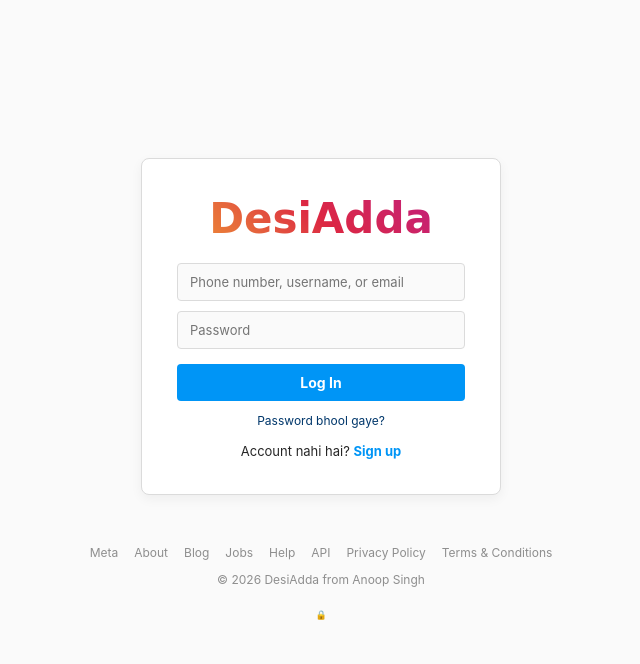
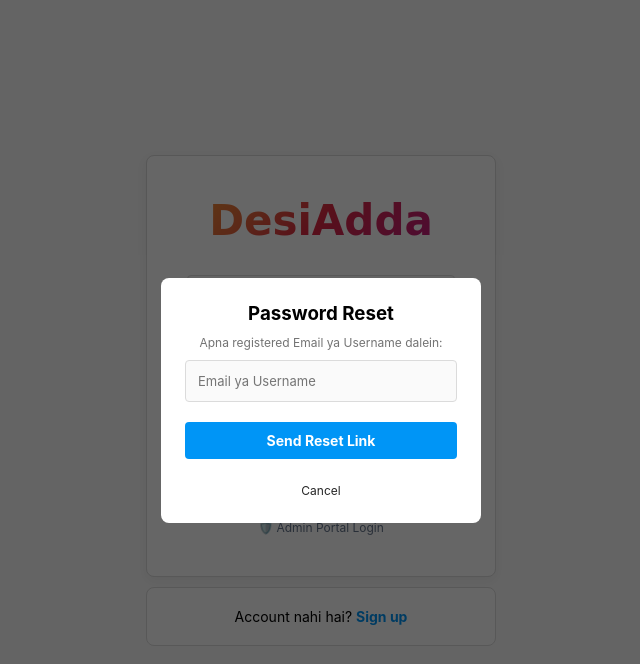
Before and after one commit to nanhe9141singh-coder/desiadda, a website: page login.html in a window 1280 px wide. Both pictures are taken after a click on the link "Password bhool gaye?". Shown: the whole page, without its empty margins (319-959 px from the left). Drawn offline with Linux system fonts and the light colour scheme.

Commit message:
Add files via upload

```diff
--- a/login.html
+++ b/login.html
@@ -3,83 +3,82 @@
 <head>
     <meta charset="UTF-8">
     <meta name="viewport" content="width=device-width, initial-scale=1.0">
-    <title>DesiAdda - Login & Signup</title>
+    <title>Login - DesiAdda</title>
     <style>
         * { margin: 0; padding: 0; box-sizing: border-box; font-family: -apple-system, BlinkMacSystemFont, "Segoe UI", Roboto, Arial, sans-serif; }
-        body { background-color: #fafafa; display: flex; justify-content: center; align-items: center; min-height: 100vh; flex-direction: column; }
+        body { background-color: #fafafa; display: flex; justify-content: center; align-items: center; height: 100vh; flex-direction: column; }
 
-        .login-card { background: #fff; border: 1px solid #dbdbdb; padding: 35px; width: 360px; text-align: center; border-radius: 8px; box-shadow: 0 4px 12px rgba(0,0,0,0.05); margin-bottom: 10px; }
-        .logo { font-family: 'Brush Script MT', cursive; font-size: 42px; margin-bottom: 20px; background: linear-gradient(45deg, #f09433, #e6683c, #dc2743, #cc2366, #bc1888); -webkit-background-clip: text; -webkit-text-fill-color: transparent; }
+        .login-card { background: #ffffff; border: 1px solid #dbdbdb; width: 350px; padding: 40px; text-align: center; border-radius: 8px; box-shadow: 0 4px 12px rgba(0,0,0,0.05); }
+        .logo { font-family: 'Brush Script MT', cursive; font-size: 42px; background: linear-gradient(135deg, #f09433, #e6683c, #dc2743, #cc2366, #bc1888); -webkit-background-clip: text; -webkit-text-fill-color: transparent; margin-bottom: 30px; font-weight: bold; }
 
-        input { width: 100%; padding: 10px 12px; margin-bottom: 10px; background: #fafafa; border: 1px solid #dbdbdb; border-radius: 4px; font-size: 13px; outline: none; }
-        .btn { width: 100%; background: #0095f6; color: white; border: none; padding: 10px; border-radius: 4px; font-weight: bold; cursor: pointer; margin-top: 5px; font-size: 14px; }
-        .btn:hover { background: #1877f2; }
+        input { width: 100%; padding: 12px; margin-bottom: 10px; background: #fafafa; border: 1px solid #dbdbdb; border-radius: 4px; font-size: 13px; outline: none; }
+        input:focus { border-color: #a8a8a8; }
 
-        .error-msg { color: #ed4956; font-size: 13px; margin-bottom: 10px; }
+        .login-btn { width: 100%; background: #0095f6; color: white; border: none; padding: 10px; border-radius: 4px; font-weight: bold; cursor: pointer; margin-top: 10px; font-size: 14px; }
+        .login-btn:hover { background: #1877f2; }
 
-        .switch-text { font-size: 13px; color: #262626; margin-top: 15px; }
-        .switch-text span { color: #0095f6; font-weight: bold; cursor: pointer; }
+        .divider { display: flex; align-items: center; margin: 20px 0; color: #8e8e8e; font-size: 12px; font-weight: 600; }
+        .divider::before, .divider::after { content: ""; flex: 1; height: 1px; background: #dbdbdb; }
+        .divider::before { margin-right: 10px; }
+        .divider::after { margin-left: 10px; }
 
-        .forgot-link { font-size: 12px; color: #00376b; display: block; margin-top: 12px; text-decoration: none; cursor: pointer; }
-        .forgot-link:hover { text-decoration: underline; }
+        .signup-box { background: #ffffff; border: 1px solid #dbdbdb; width: 350px; padding: 20px; text-align: center; border-radius: 8px; margin-top: 10px; font-size: 14px; }
+        .signup-box a, .forgot-link { color: #0095f6; text-decoration: none; font-weight: bold; cursor: pointer; }
 
-        footer { margin-top: 20px; width: 100%; max-width: 900px; padding: 20px; text-align: center; }
-        .footer-links-grid { display: flex; justify-content: center; flex-wrap: wrap; gap: 16px; margin-bottom: 12px; }
-        .footer-links-grid a { color: #8e8e8e; font-size: 12px; text-decoration: none; cursor: pointer; }
-        .footer-links-grid a:hover { text-decoration: underline; }
-        .footer-copyright { color: #8e8e8e; font-size: 12px; }
-
-        /* Ekdum chhota aur hidden style admin link ke liye */
-        .secret-admin-trigger { margin-top: 15px; }
-        .secret-admin-trigger a { color: #fafafa; font-size: 9px; text-decoration: none; transition: color 0.2s; }
-        .secret-admin-trigger a:hover { color: #dbdbdb; }
-
+        .modal-overlay { position: fixed; top: 0; left: 0; width: 100%; height: 100%; background: rgba(0,0,0,0.6); display: flex; justify-content: center; align-items: center; z-index: 1000; }
+        .modal-box { background: #fff; padding: 24px; border-radius: 8px; width: 320px; text-align: center; }
         .hidden { display: none !important; }
     </style>
 </head>
 <body>
 
-    <div id="loginSection" class="login-card">
+    <div class="login-card">
         <h1 class="logo">DesiAdda</h1>
-        <div id="loginError" class="error-msg"></div>
 
         <input type="text" id="loginUsername" placeholder="Phone number, username, or email">
         <input type="password" id="loginPassword" placeholder="Password">
-        <button class="btn" onclick="loginUser()">Log In</button>
 
-        <a class="forgot-link" onclick="showForgotModal()">Password bhool gaye?</a>
+        <button class="login-btn" onclick="loginUser()">Log In</button>
 
-        <div class="switch-text">
-            Account nahi hai? <span onclick="showSignup()">Sign up</span>
+        <div style="margin-top: 15px;">
+            <a class="forgot-link" onclick="openForgotPasswordModal()">Password bhool gaye?</a>
+        </div>
+
+        <div class="divider">OR</div>
+
+        <div style="margin-top: 10px;">
+            <a href="admin.html" style="color: #64748b; font-size: 12px; text-decoration: none;">🛡️ Admin Portal Login</a>
         </div>
     </div>
 
-    <footer>
-        <div class="footer-links-grid">
-            <a>Meta</a><a>About</a><a>Blog</a><a>Jobs</a><a>Help</a><a>API</a><a>Privacy Policy</a><a>Terms & Conditions</a>
+    <div class="signup-box">
+        Account nahi hai? <a href="signup.html">Sign up</a>
+    </div>
+
+    <!-- Forgot Password Modal -->
+    <div id="forgotPasswordModal" class="modal-overlay hidden">
+        <div class="modal-box">
+            <h3>Password Reset</h3>
+            <p style="font-size: 12px; color: #737373; margin: 10px 0;">Apna registered Email ya Username dalein:</p>
+            <input type="text" id="forgotInput" placeholder="Email ya Username">
+            <button class="login-btn" onclick="submitForgotPassword()">Send Reset Link</button>
+            <br><br>
+            <a onclick="closeForgotPasswordModal()" style="font-size: 12px; cursor: pointer; color: #262626;">Cancel</a>
         </div>
-        <div class="footer-copyright">© 2026 DesiAdda from Anoop Singh</div>
-
-        <!-- Yahan par ekdum chhota sa invisible/subtle link diya hai jo kisi ko nazar nahi aayega -->
-        <div class="secret-admin-trigger">
-            <a href="admin.html">🔒</a>
-        </div>
-    </footer>
+    </div>
 
     <script>
         async function loginUser() {
             let username = document.getElementById('loginUsername').value.trim();
-            let password = document.getElementById('loginPassword').value;
-            let errorBox = document.getElementById('loginError');
-            errorBox.innerText = "";
+            let password = document.getElementById('loginPassword').value.trim();
 
             if(!username || !password) {
-                errorBox.innerText = "Kripya username aur password bharein!";
+                alert("Kripya Username aur Password dono bharein!");
                 return;
             }
 
             try {
-                let res = await fetch('http://localhost:3000/login', {
+                let res = await fetch('/login', {
                     method: 'POST',
                     headers: { 'Content-Type': 'application/json' },
                     body: JSON.stringify({ username, password })
@@ -90,11 +89,30 @@
                     localStorage.setItem("loggedInUser", data.username);
                     window.location.href = "index.html";
                 } else {
-                    errorBox.innerText = data.message || "Login fail ho gaya!";
+                    alert(data.message || "Galat Username ya Password!");
                 }
-            } catch (err) {
-                errorBox.innerText = "Server se connect nahi ho paya!";
+            } catch(e) {
+                alert("Server connection error!");
             }
+        }
+
+        function openForgotPasswordModal() {
+            document.getElementById('forgotPasswordModal').classList.remove('hidden');
+        }
+
+        function closeForgotPasswordModal() {
+            document.getElementById('forgotPasswordModal').classList.add('hidden');
+        }
+
+        function submitForgotPassword() {
+            let val = document.getElementById('forgotInput').value.trim();
+            if(!val) {
+                alert("Kripya email ya username dalein!");
+                return;
+            }
+            alert("Password reset link aapke registered email par bhej diya gaya hai!");
+            closeForgotPasswordModal();
+            document.getElementById('forgotInput').value = "";
         }
     </script>
 </body>
--- a/server.js
+++ b/server.js
@@ -205,7 +205,7 @@
 app.get('/stories/books', async (req, res) => {
     try {
         let genre = req.query.genre;
-        let limit = parseInt(req.query.limit) || 40; // Fast loading with pagination limit
+        let limit = parseInt(req.query.limit) || 40;
         let query = genre && genre !== 'All' ? { genre } : {};
         let books = await StoryBook.find(query).sort({ createdAt: -1 }).limit(limit);
         res.json(books);
```
Also changed, not shown: admin.html (+3 -6 lines), index.html (+17 -8 lines).
